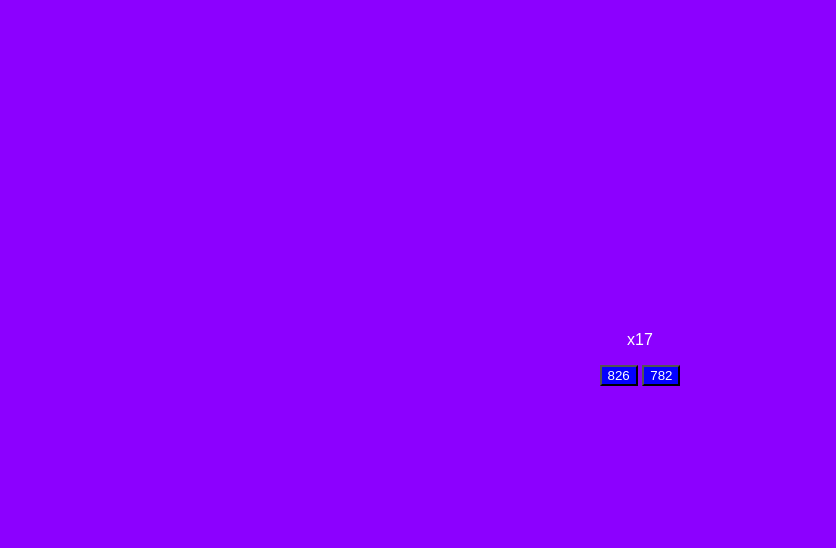
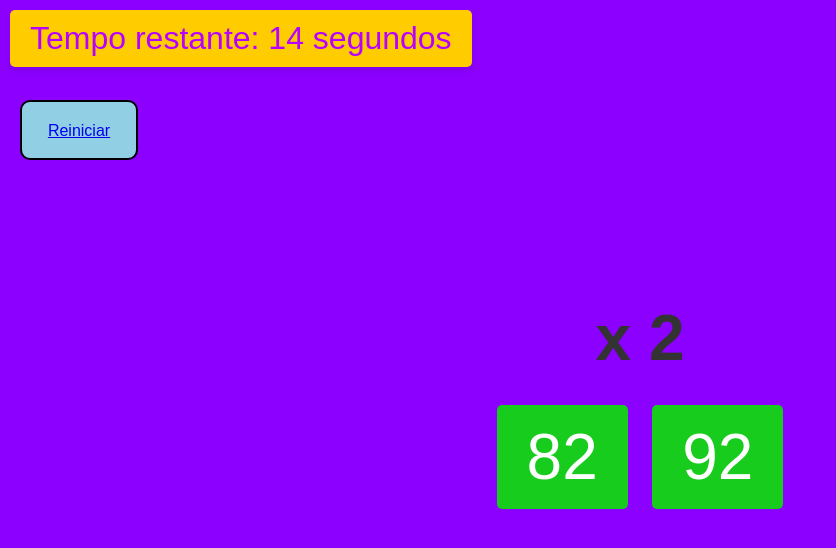
Before and after one commit to Bttfile/Adventure, a plain HTML site: page index.html in a window 1280 px wide. Both pictures are taken after a click on the button "46". Shown: the whole page, without its empty margins (0-836 px from the left). Drawn offline with Linux system fonts and the light colour scheme; a web font is replaced by a local one.

Commit message:
Add files via upload

```diff
--- a/index.html
+++ b/index.html
@@ -11,31 +11,171 @@
 </head>
 <body>
     <main>
+         <!-- primeira pergunta -->
         <div class="passo ativo" id="passo-0">
             <img src="img/matematica.jpg" alt="">
             <p>27+19</p>
             <button class="btn-proximo" data-proximo="1">46</button>
-            <button class="btn-proximo" data-proximo="2">38</button>
+            <button class="btn-proximo" data-proximo="2">48</button>
         </div>
+        <!--  segunda pergunta -->
         <div class="passo" id="passo-1">
-            <p>x17</p>
-            <button class="btn-proximo" data-proximo="3">826</button>
-            <button class="btn-proximo" data-proximo="4">782</button>
+            <p>x 2</p>
+            <button class="btn-proximo" data-proximo="3">82</button>
+            <button class="btn-proximo" data-proximo="4">92</button>
         </div>
+        <!-- primeiro erro -->
         <div class="passo" id="passo-2">
-            <img src="img/errado.png" alt="encontrando uma cidade maravilhosa perdida no Amazonas">
-            <p>Errado.</p>
+            <img src="img/10810352.png">
+
         </div>
+        <!--  segundo erro -->
         <div class="passo" id="passo-3">
-            <img src="img/errado.png" alt="encontrando uma cidade maravilhosa perdida no Amazonas">
-            <p>Errado.</p>
+            <img src="img/10810352.png" >
+
         </div>
+        <!--  terceira pergunta -->
+        <div class="passo" id="passo-4">
+            <p>/ 4</p>
+            <button class="btn-proximo" data-proximo="5">23</button>
+            <button class="btn-proximo" data-proximo="6">33</button>
+        </div>
+         <!--  terceiro erro -->
+         <div class="passo" id="passo-6">
+            <img src="img/10810352.png">
 
-        <div class="passo" id="passo-4">
-            <img src="img/certo.png" alt="imagem voltando para casa e desitindo da aventura">
-            <p>Você acertou.</p>
         </div>
+       <!--  quarta pergunta -->
+       <div class="passo" id="passo-5">
+        <p>-13</p>
+        <button class="btn-proximo" data-proximo="7">10</button>
+        <button class="btn-proximo" data-proximo="8">12</button>
+    </div>
+     <!--  quarto erro -->
+     <div class="passo" id="passo-8">
+        <img src="img/10810352.png">
+
+    </div>
+    <!--  quinta pergunta -->
+    <div class="passo" id="passo-7">
+        <p>+999</p>
+        <button class="btn-proximo" data-proximo="9">1019</button>
+        <button class="btn-proximo" data-proximo="10">1009</button>
+    </div>
+    <!--  quinto erro -->
+    <div class="passo" id="passo-9">
+        <img src="img/10810352.png" >
+
+    </div>
+    <div class="passo" id="passo-10">
+        <img src="img/9135401.png" >
+
+    </div>
     </main>
     <script src="script.js"></script>
 </body>
+
+
+
+<head>
+    <meta charset="UTF-8">
+    <meta name="viewport" content="width=device-width, initial-scale=1.0">
+
+    <script>
+        // Função que fecha a janela
+        function fecharPagina() {
+            window.close();  // Fecha a aba ou a janela do navegador
+        }
+
+        // Função para iniciar o temporizador
+        function iniciarTemporizador() {
+            // Defina o tempo do temporizador em milissegundos (ex: 10000ms = 10 segundos)
+            setTimeout(fecharPagina, 10000);  // Fecha a página após 10 segundos
+        }
+
+        // Chama a função ao carregar a página
+        window.onload = iniciarTemporizador;
+    </script>
+</head>
+<body>
+</body>
+
+
+
+
+<head>
+    <meta charset="UTF-8">
+    <meta name="viewport" content="width=device-width, initial-scale=1.0">
+
+    <style>
+        /* Estilos gerais da página */
+        body {
+            font-family: Arial, sans-serif;
+            margin: 0;
+            background-color: #8c00ff;
+            text-align: center;
+            height: 100vh;
+        }
+
+        /* Estilo do relógio (contador) */
+        #timer {
+            font-size: 2em;
+            color: #b700ff;
+            background-color: #ffcc00;
+            padding: 10px 20px;
+            border-radius: 5px;
+            box-shadow: 0 4px 6px rgba(0,0,0,0.1);
+            position: fixed;  /* Posiciona o relógio de forma fixa */
+            top: 10px;        /* Distância do topo */
+            left: 10px;       /* Distância da esquerda */
+            z-index: 1000;    /* Garante que o relógio fique acima de outros elementos */
+        }
+    </style>
+    <script>
+        // Função que irá atualizar o relógio
+        function iniciarTemporizador() {
+            let tempoRestante = 20; // Defina o tempo (em segundos) para o temporizador (10 segundos neste exemplo)
+
+            // Função que será chamada a cada segundo
+            const timerInterval = setInterval(function() {
+                // Atualiza o conteúdo do contador no HTML
+                document.getElementById("timer").textContent = `Tempo restante: ${tempoRestante} segundos`;
+
+                // Quando o tempo acabar, para o temporizador e fecha a página
+                if (tempoRestante <= 0) {
+                    clearInterval(timerInterval);  // Para o setInterval
+                    fecharPagina();  // Fecha a página
+                }
+
+                tempoRestante--;  // Decrementa o tempo
+            }, 1000);  // Intervalo de 1 segundo (1000ms)
+        }
+
+        // Função para fechar a página
+        function fecharPagina() {
+            alert("O tempo acabou! A página será fechada.");
+            window.close(); // Tenta fechar a janela
+        }
+
+        // Chama a função quando a página for carregada
+        window.onload = iniciarTemporizador;
+    </script>
+</head>
+<body>
+    <!-- Relógio de contagem regressiva -->
+    <div id="timer">Tempo restante: 20 segundos</div>
+</body>
+
+<div class="caixa">
+    <a href="index.html">Reiniciar</a>
+</div>
+
+
+
+
+
+
+
+
+
 </html>
--- a/style.css
+++ b/style.css
@@ -1,5 +1,5 @@
 body {
-    background-color: #8c00ff;
+    background-color: #530097;
     color: rgb(255, 255, 255);
     font-family: "Bai Jamjuree", sans-serif;
     display: flex;
@@ -9,11 +9,7 @@ body {
     margin: 0;
 }
 
-button {
-    background-color: #0400ff;
-    color: white;
-    font-family: "Bai Jamjuree", sans-serif;
-}
+
 
 .passo {
     display: none;
@@ -31,3 +27,44 @@ main {
 img {
     max-width: 90%;
 }
+/* Estilo para aumentar o tamanho dos números na operação (no <p>) */
+.passo p {
+    font-size: 4em; /* Aumenta o tamanho da fonte */
+    font-weight: bold; /* Deixa a fonte em negrito */
+    color: #333; /* Cor do texto */
+    text-align: center; /* Centraliza o texto */
+    margin: 20px 0; /* Adiciona um pouco de espaço acima e abaixo do texto */
+}
+
+/* Estilo para aumentar o tamanho dos botões */
+.passo .btn-proximo {
+    font-size: 4em; /* Aumenta o tamanho da fonte do botão */
+    padding: 15px 30px; /* Aumenta o tamanho do botão (mais alto e mais largo) */
+    margin: 10px; /* Adiciona um espaço entre os botões */
+    background-color: #18cc1e; /* Cor de fundo do botão */
+    color: white; /* Cor do texto do botão */
+    border: none; /* Remove a borda padrão */
+    border-radius: 5px; /* Borda arredondada */
+    cursor: pointer; /* Altera o cursor para uma mãozinha ao passar sobre o botão */
+    transition: background-color 0.3s; /* Adiciona uma transição suave para a cor de fundo */
+}
+
+/* Efeito quando o botão é passado com o mouse (hover) */
+.passo .btn-proximo:hover {
+    background-color: #1cc925; /* Muda a cor de fundo quando o botão é pressionado */
+}
+
+/* Estilo do link "Reiniciar" */
+.caixa {
+    width: 118px;
+    height: 60px;
+    background-color: rgb(145, 207, 228);
+    border: 2px solid #000000;
+    padding: 20px;
+    text-align: center;
+    box-sizing: border-box;
+    border-radius: 10px;
+    position: absolute;
+    top: 100px;
+    left: 20px;
+}
```
Also changed, not shown: img/10810352.png (added), img/9135401.png (added).
